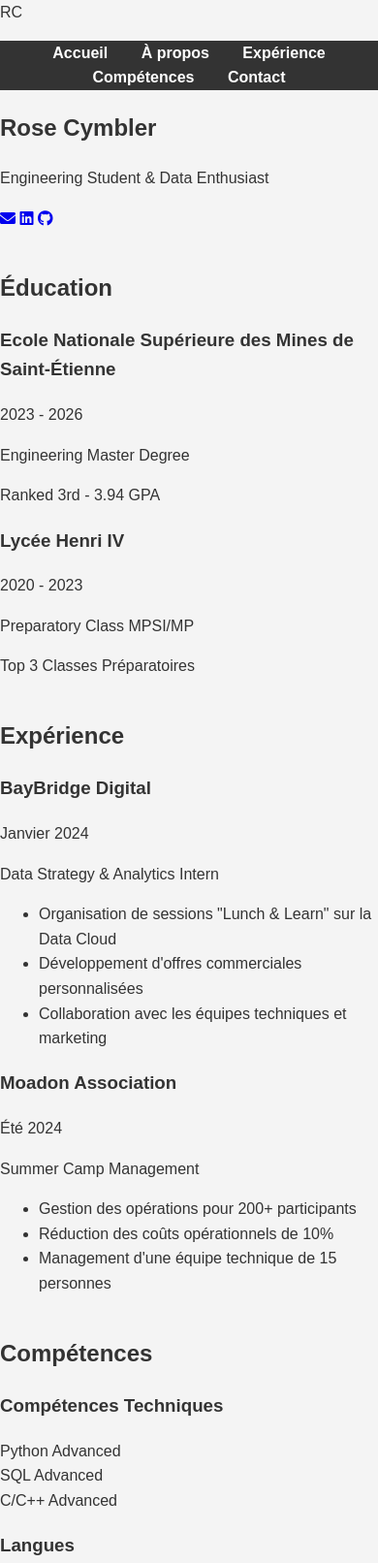
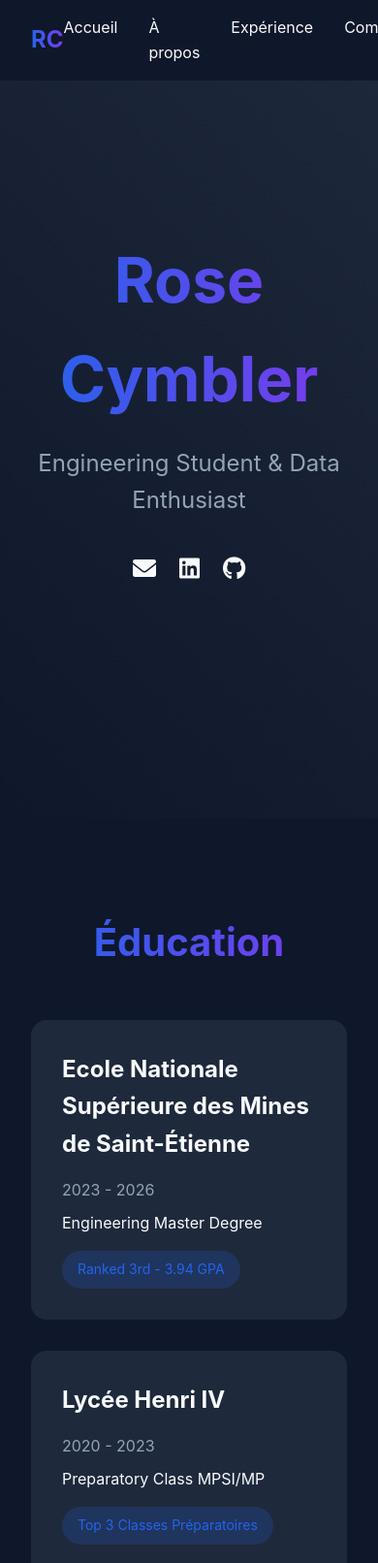
Before and after one commit to rosecymbler/Portfolio, a plain HTML site: page index.html in a window 390 px wide. Shown: the top 1612 px of the page at 97% size. Drawn offline with Linux system fonts and the light colour scheme.

Commit message:
Update styles.css

```diff
--- a/styles.css
+++ b/styles.css
@@ -1,48 +1,290 @@
-body {
-    font-family: Arial, sans-serif;
+/* Variables */
+:root {
+    --primary-color: #2563eb;
+    --secondary-color: #7c3aed;
+    --background-color: #0f172a;
+    --text-color: #f8fafc;
+    --card-bg: #1e293b;
+    --hover-color: #3b82f6;
+}
+
+/* Reset et Base */
+* {
     margin: 0;
     padding: 0;
-    line-height: 1.6;
-    background-color: #f4f4f4;
-    color: #333;
+    box-sizing: border-box;
 }
 
-header {
-    background: #0073e6;
-    color: white;
-    padding: 20px 0;
-    text-align: center;
+html {
+    scroll-behavior: smooth;
 }
 
-nav ul {
-    list-style: none;
-    padding: 0;
-    text-align: center;
-    background: #333;
+body {
+    font-family: 'Inter', sans-serif;
+    background-color: var(--background-color);
+    color: var(--text-color);
+    line-height: 1.6;
 }
 
-nav ul li {
-    display: inline;
-    margin: 0 15px;
+/* Navigation */
+.navbar {
+    position: fixed;
+    width: 100%;
+    top: 0;
+    z-index: 1000;
+    background: rgba(15, 23, 42, 0.9);
+    backdrop-filter: blur(10px);
 }
 
-nav ul li a {
-    color: white;
-    text-decoration: none;
-    font-weight: bold;
+.nav-content {
+    max-width: 1200px;
+    margin: 0 auto;
+    padding: 1rem 2rem;
+    display: flex;
+    justify-content: space-between;
+    align-items: center;
 }
 
-main {
-    padding: 20px;
+.logo {
+    font-size: 1.5rem;
+    font-weight: bold;
+    background: linear-gradient(to right, var(--primary-color), var(--secondary-color));
+    -webkit-background-clip: text;
+    color: transparent;
 }
 
-section {
-    margin-bottom: 40px;
+.nav-links {
+    display: flex;
+    gap: 2rem;
+    list-style: none;
 }
 
-footer {
-    background: #333;
-    color: white;
+.nav-links a {
+    color: var(--text-color);
+    text-decoration: none;
+    transition: color 0.3s ease;
+}
+
+.nav-links a:hover {
+    color: var(--hover-color);
+}
+
+.hamburger {
+    display: none;
+    flex-direction: column;
+    gap: 4px;
+    cursor: pointer;
+}
+
+.hamburger span {
+    width: 25px;
+    height: 2px;
+    background-color: var(--text-color);
+    transition: 0.3s;
+}
+
+/* Hero Section */
+.hero {
+    height: 100vh;
+    display: flex;
+    align-items: center;
+    justify-content: center;
     text-align: center;
-    padding: 10px 0;
+    background: linear-gradient(45deg, var(--background-color), #1e293b);
+    padding: 0 2rem;
 }
+
+.hero-content h1 {
+    font-size: 4rem;
+    margin-bottom: 1rem;
+    background: linear-gradient(to right, var(--primary-color), var(--secondary-color));
+    -webkit-background-clip: text;
+    color: transparent;
+}
+
+.subtitle {
+    font-size: 1.5rem;
+    color: #94a3b8;
+    margin-bottom: 2rem;
+}
+
+.social-links {
+    display: flex;
+    justify-content: center;
+    gap: 1.5rem;
+}
+
+.social-links a {
+    color: var(--text-color);
+    font-size: 1.5rem;
+    transition: color 0.3s ease;
+}
+
+.social-links a:hover {
+    color: var(--hover-color);
+}
+
+/* Sections communes */
+section {
+    padding: 6rem 2rem;
+    max-width: 1200px;
+    margin: 0 auto;
+}
+
+h2 {
+    font-size: 2.5rem;
+    margin-bottom: 3rem;
+    text-align: center;
+    background: linear-gradient(to right, var(--primary-color), var(--secondary-color));
+    -webkit-background-clip: text;
+    color: transparent;
+}
+
+/* Cards */
+.card {
+    background: var(--card-bg);
+    border-radius: 1rem;
+    padding: 2rem;
+    margin-bottom: 2rem;
+    transition: transform 0.3s ease;
+}
+
+.card:hover {
+    transform: translateY(-5px);
+}
+
+.card h3 {
+    font-size: 1.5rem;
+    margin-bottom: 1rem;
+}
+
+.period {
+    color: #94a3b8;
+    margin-bottom: 0.5rem;
+}
+
+.badge {
+    display: inline-block;
+    padding: 0.5rem 1rem;
+    background: rgba(37, 99, 235, 0.2);
+    color: var(--primary-color);
+    border-radius: 2rem;
+    font-size: 0.875rem;
+    margin-top: 1rem;
+}
+
+/* Timeline */
+.timeline {
+    position: relative;
+    padding: 2rem 0;
+}
+
+.timeline::before {
+    content: '';
+    position: absolute;
+    left: 50%;
+    transform: translateX(-50%);
+    width: 2px;
+    height: 100%;
+    background: var(--primary-color);
+}
+
+.timeline-item {
+    margin-bottom: 4rem;
+    position: relative;
+}
+
+.timeline-content {
+    background: var(--card-bg);
+    border-radius: 1rem;
+    padding: 2rem;
+    position: relative;
+    width: calc(50% - 2rem);
+    margin-left: auto;
+}
+
+.timeline-item:nth-child(odd) .timeline-content {
+    margin-left: 0;
+    margin-right: auto;
+}
+
+/* Skills */
+.skills-container {
+    display: grid;
+    grid-template-columns: repeat(auto-fit, minmax(300px, 1fr));
+    gap: 2rem;
+}
+
+.skill-bars {
+    display: flex;
+    flex-direction: column;
+    gap: 1.5rem;
+}
+
+.skill-item {
+    background: var(--card-bg);
+    padding: 1rem;
+    border-radius: 0.5rem;
+}
+
+.skill-info {
+    display: flex;
+    justify-content: space-between;
+    margin-bottom: 0.5rem;
+}
+
+.progress-bar {
+    height: 0.5rem;
+    background: rgba(255, 255, 255, 0.1);
+    border-radius: 0.25rem;
+    overflow: hidden;
+}
+
+.progress {
+    height: 100%;
+    background: linear-gradient(to right, var(--primary-color), var(--secondary-color));
+    transition: width 1s ease;
+}
+
+/* Language Grid */
+.language-grid {
+    display: grid;
+    grid-template-columns: repeat(auto-fit, minmax(150px, 1fr));
+    gap: 1rem;
+}
+
+.language-item {
+    background: var(--card-bg);
+    padding: 1.5rem;
+    border-radius: 0.5rem;
+    text-align: center;
+    transition: transform 0.3s ease;
+}
+
+.language-item:hover {
+    transform: translateY(-5px);
+}
+
+.language-item i {
+    font-size: 2rem;
+    margin-bottom: 1rem;
+    color: var(--primary-color);
+}
+
+/* Contact */
+.contact-container {
+    max-width: 600px;
+    margin: 0 auto;
+}
+
+.contact-info {
+    display: flex;
+    flex-direction: column;
+    gap: 1.5rem;
+}
+
+.contact-item {
+    display: flex;
+    align-items: center;
+    gap: 1rem;
+    padding:
```
